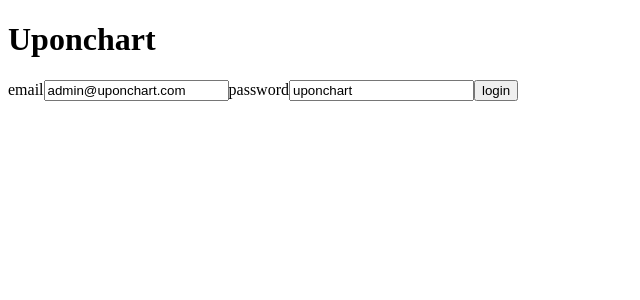
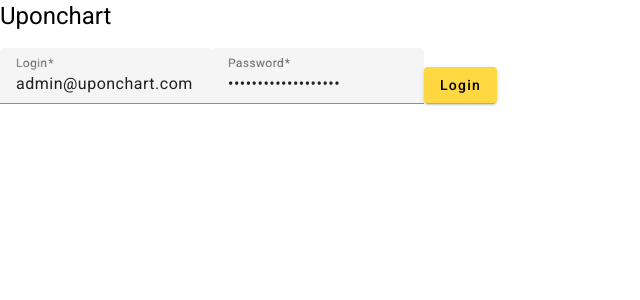
Before and after one commit to ValentinMagne/uponchart-front, an Angular app: page / in a window 1280 px wide. Shown: the top 300 px of the page, without its empty margins (0-640 px from the left). Built offline with nearby package versions, Linux system fonts and the light colour scheme.

Commit message:
Added angular material

```diff
--- a/angular.json
+++ b/angular.json
@@ -28,6 +28,7 @@
               "src/assets"
             ],
             "styles": [
+              "@angular/material/prebuilt-themes/deeppurple-amber.css",
               "src/styles.sass"
             ],
             "scripts": []
@@ -96,6 +97,7 @@
               "src/assets"
             ],
             "styles": [
+              "@angular/material/prebuilt-themes/deeppurple-amber.css",
               "src/styles.sass"
             ],
             "scripts": []
--- a/package.json
+++ b/package.json
@@ -11,10 +11,12 @@
   "private": true,
   "dependencies": {
     "@angular/animations": "^15.1.1",
+    "@angular/cdk": "^15.1.1",
     "@angular/common": "^15.1.1",
     "@angular/compiler": "^15.1.1",
     "@angular/core": "^15.1.1",
     "@angular/forms": "^15.1.1",
+    "@angular/material": "^15.1.1",
     "@angular/platform-browser": "^15.1.1",
     "@angular/platform-browser-dynamic": "^15.1.1",
     "@angular/router": "^15.1.1",
--- a/src/app/app.component.html
+++ b/src/app/app.component.html
@@ -1,12 +1,12 @@
 <h1>Uponchart</h1>
 <form [formGroup]="form" (submit)="onSubmit()">
-  <label for="login-input">email</label>
-  <input id="login-input"
-         type="text"
-         formControlName="login"/>
-  <label for="password-input">password</label>
-  <input id="password-input"
-         type="text"
-         formControlName="password"/>
-  <button type="submit">login</button>
+  <mat-form-field>
+    <mat-label>Login</mat-label>
+    <input type="text" formControlName="login" matInput>
+  </mat-form-field>
+  <mat-form-field>
+    <mat-label>Password</mat-label>
+    <input type="password" formControlName="login" matInput>
+  </mat-form-field>
+  <button type="submit" mat-raised-button color="accent" class="mr-1">Login</button>
 </form>
--- a/src/index.html
+++ b/src/index.html
@@ -6,8 +6,11 @@
   <base href="/">
   <meta name="viewport" content="width=device-width, initial-scale=1">
   <link rel="icon" type="image/x-icon" href="favicon.ico">
+  <link rel="preconnect" href="https://fonts.gstatic.com">
+  <link href="https://fonts.googleapis.com/css2?family=Roboto:wght@300;400;500&display=swap" rel="stylesheet">
+  <link href="https://fonts.googleapis.com/icon?family=Material+Icons" rel="stylesheet">
 </head>
-<body>
+<body class="mat-typography docs-app-background">
   <app-root></app-root>
 </body>
 </html>
--- a/src/styles.sass
+++ b/src/styles.sass
@@ -1 +1,9 @@
-/* You can add global styles to this file, and also import other style files */
+$font-stack: Roboto, Helvetica, sans-serif
+
+html
+  height: 100%
+
+body
+  margin: 0
+  height: 100%
+  font: $font-stack
```
Also changed, not shown: src/app/app.module.ts (+8 -0 lines), 1 other file (tests, documents, lock files or other folders).
